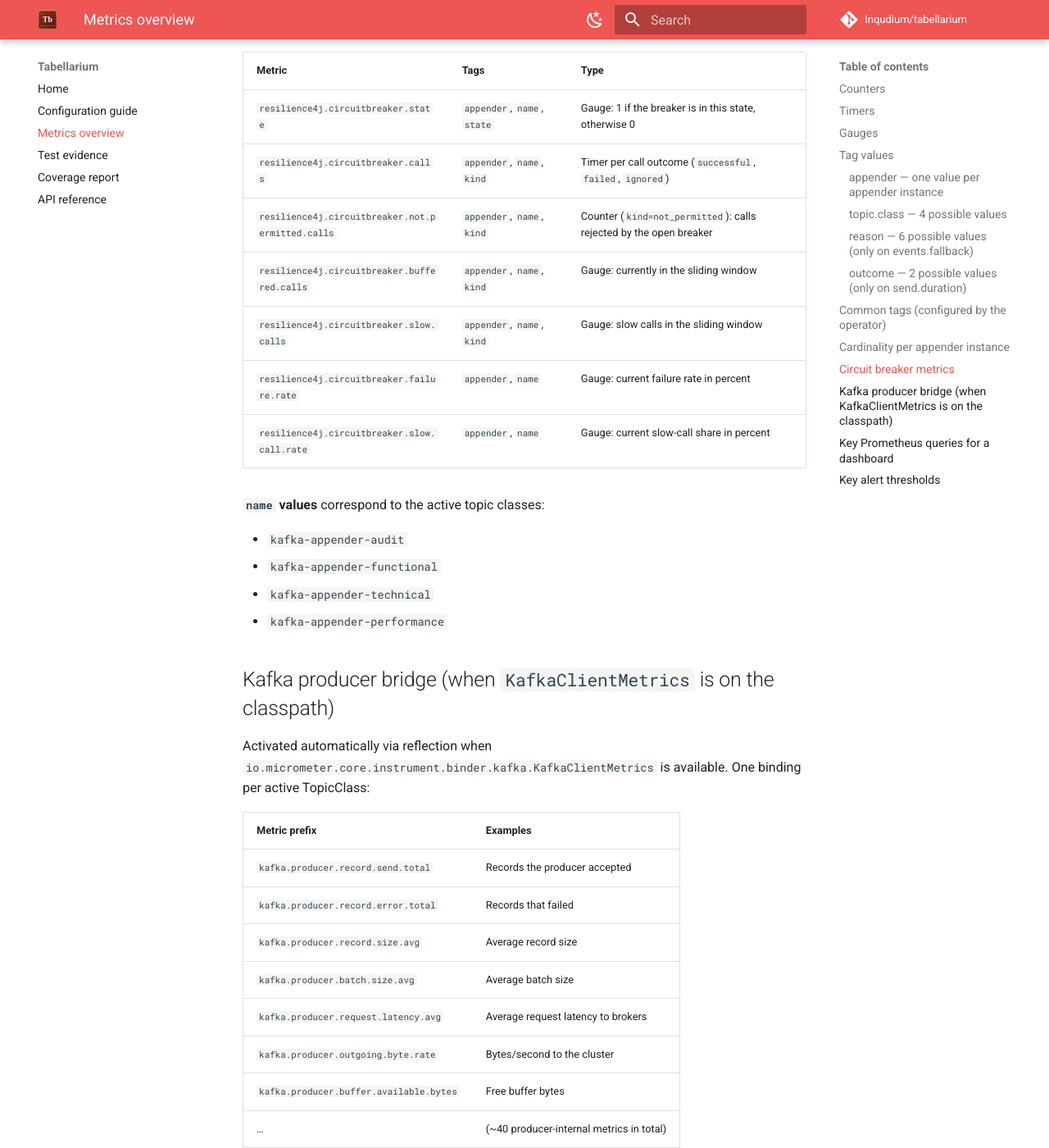
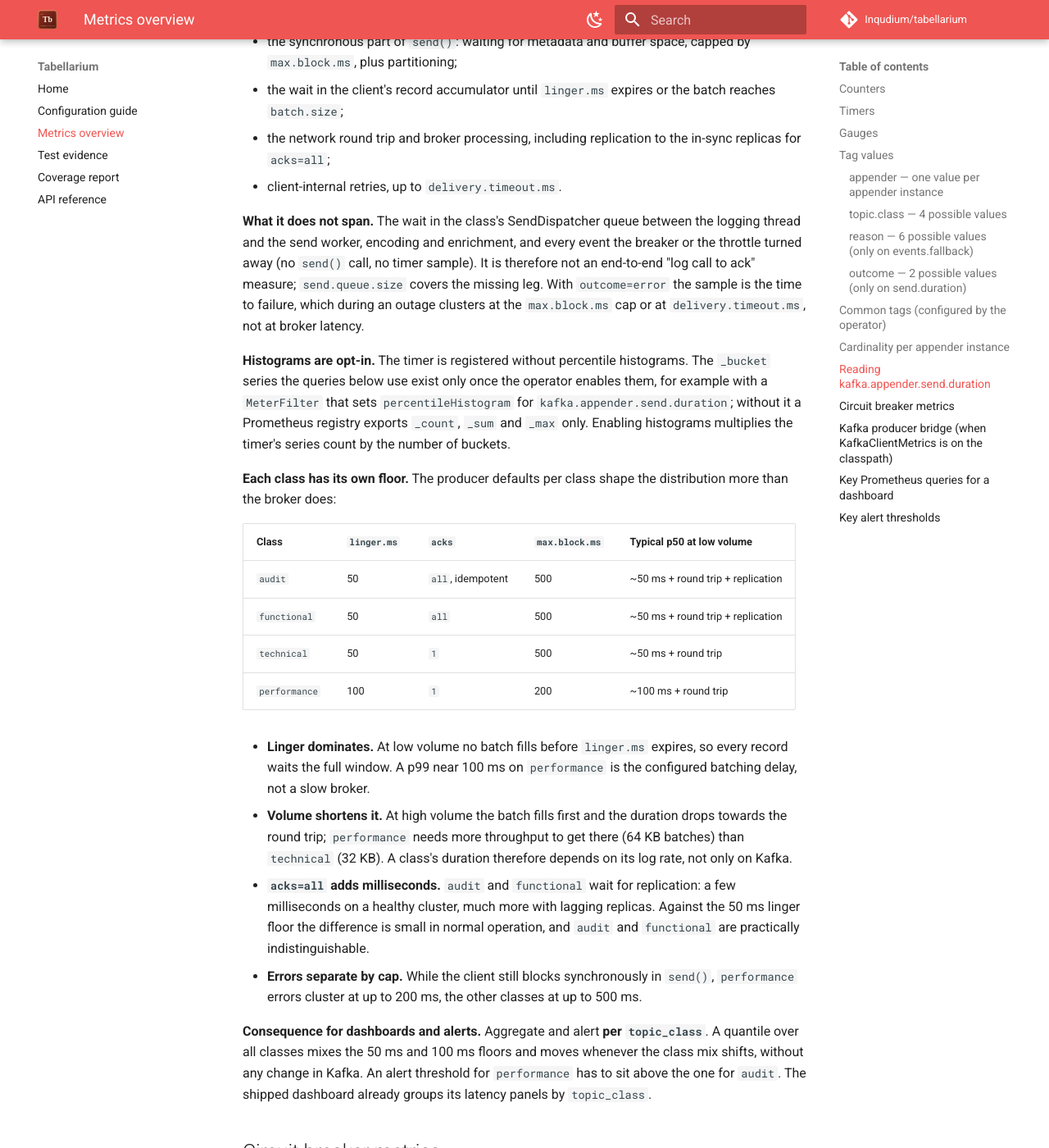
Before and after one commit to Inqudium/tabellarium, an MkDocs documentation site: the page built from docs/metrics/metrics-overview.md, in a window 1280 px wide and 1400 px high, scrolled down 3950 px. Shown: the whole window at 82% size. Built offline with MkDocs 1.6.1 and Material for MkDocs 9.7.7, drawn with Linux system fonts in a browser that asks for light colours; comment, search, counter and statistics services are not loaded; some of the changed text lies outside the part shown.

Commit message:
Explain what send.duration measures and why each class has its own floor
The metrics overview and the README described kafka.appender.send.duration
as "wall clock from send() to callback" without saying what that window
contains, what it leaves out, or why the classes differ. Add a section to
the overview that names the four legs inside the window (synchronous
send, accumulator wait, round trip with replication, retries), the legs
outside it (send-queue wait, encoding, breaker and throttle rejections),
the opt-in nature of percentile histograms, and a per-class table of the
latency floors that linger.ms, acks and max.block.ms produce. Add a
condensed version to the README's metrics section.

Both places now tell operators to aggregate and alert per topic_class:
a quantile across classes mixes the 50 ms and 100 ms linger floors and
moves with the class mix. The README's dashboard bullet, which called a
p99 under 100 ms the healthy baseline, now states the per-class
baselines instead, and the overview's p99 example query groups by
topic_class like the shipped Grafana dashboard already does.

Co-Authored-By: Claude Fable 5.1 <noreply@anthropic.com>
Claude-Session: https://claude.ai/code/session_01JaC6xWRCfRzhoQ6E46cfED

```diff
--- a/docs/metrics/metrics-overview.md
+++ b/docs/metrics/metrics-overview.md
@@ -96,6 +96,35 @@ These then appear in addition to the per-metric tags on all counters, timers, an
 
 Multiplied by the `appender` tag (1 value in the default case) and the common-tags cardinality (typically 1, since constant per service).
 
+## Reading `kafka.appender.send.duration`
+
+**What the clock spans.** It starts immediately before `producer.send()`, after the breaker and the half-open throttle have granted permission and the record has been built, and stops in the producer callback (or in the catch block when `send()` throws synchronously). In between lie:
+
+- the synchronous part of `send()`: waiting for metadata and buffer space, capped by `max.block.ms`, plus partitioning;
+- the wait in the client's record accumulator until `linger.ms` expires or the batch reaches `batch.size`;
+- the network round trip and broker processing, including replication to the in-sync replicas for `acks=all`;
+- client-internal retries, up to `delivery.timeout.ms`.
+
+**What it does not span.** The wait in the class's SendDispatcher queue between the logging thread and the send worker, encoding and enrichment, and every event the breaker or the throttle turned away (no `send()` call, no timer sample). It is therefore not an end-to-end "log call to ack" measure; `send.queue.size` covers the missing leg. With `outcome=error` the sample is the time to failure, which during an outage clusters at the `max.block.ms` cap or at `delivery.timeout.ms`, not at broker latency.
+
+**Histograms are opt-in.** The timer is registered without percentile histograms. The `_bucket` series the queries below use exist only once the operator enables them, for example with a `MeterFilter` that sets `percentileHistogram` for `kafka.appender.send.duration`; without it a Prometheus registry exports `_count`, `_sum` and `_max` only. Enabling histograms multiplies the timer's series count by the number of buckets.
+
+**Each class has its own floor.** The producer defaults per class shape the distribution more than the broker does:
+
+| Class         | `linger.ms` | `acks`            | `max.block.ms` | Typical p50 at low volume                  |
+| ------------- | ----------- | ----------------- | -------------- | ------------------------------------------ |
+| `audit`       | 50          | `all`, idempotent | 500            | ~50 ms + round trip + replication          |
+| `functional`  | 50          | `all`             | 500            | ~50 ms + round trip + replication          |
+| `technical`   | 50          | `1`               | 500            | ~50 ms + round trip                        |
+| `performance` | 100         | `1`               | 200            | ~100 ms + round trip                       |
+
+- **Linger dominates.** At low volume no batch fills before `linger.ms` expires, so every record waits the full window. A p99 near 100 ms on `performance` is the configured batching delay, not a slow broker.
+- **Volume shortens it.** At high volume the batch fills first and the duration drops towards the round trip; `performance` needs more throughput to get there (64 KB batches) than `technical` (32 KB). A class's duration therefore depends on its log rate, not only on Kafka.
+- **`acks=all` adds milliseconds.** `audit` and `functional` wait for replication: a few milliseconds on a healthy cluster, much more with lagging replicas. Against the 50 ms linger floor the difference is small in normal operation, and `audit` and `functional` are practically indistinguishable.
+- **Errors separate by cap.** While the client still blocks synchronously in `send()`, `performance` errors cluster at up to 200 ms, the other classes at up to 500 ms.
+
+**Consequence for dashboards and alerts.** Aggregate and alert **per `topic_class`**. A quantile over all classes mixes the 50 ms and 100 ms floors and moves whenever the class mix shifts, without any change in Kafka. An alert threshold for `performance` has to sit above the one for `audit`. The shipped dashboard already groups its latency panels by `topic_class`.
+
 ## Circuit breaker metrics
 
 Registered by the appender's own binder (no `resilience4j-micrometer` needed; `micrometer-core` suffices). The metric names and tags match those of `TaggedCircuitBreakerMetrics` 1:1, extended by the `appender` tag and the common tags — so multiple KafkaAppender instances no longer collide on the same registry:
@@ -143,9 +172,10 @@ rate(kafka_appender_events_accepted_total[1m])
 # Loss rate broken down by reason
 rate(kafka_appender_events_fallback_total[1m])
 
-# p99 send latency
-histogram_quantile(0.99,
-    rate(kafka_appender_send_duration_seconds_bucket[5m]))
+# p99 send latency, per topic class (never across classes - each class
+# has its own linger.ms floor, see "Reading kafka.appender.send.duration")
+histogram_quantile(0.99, sum by (topic_class, le) (
+    rate(kafka_appender_send_duration_seconds_bucket[5m])))
 
 # Fallback queue saturation as a ratio
 kafka_appender_fallback_queue_size
```
Also changed, not shown: README.md (+31 -3 lines).
